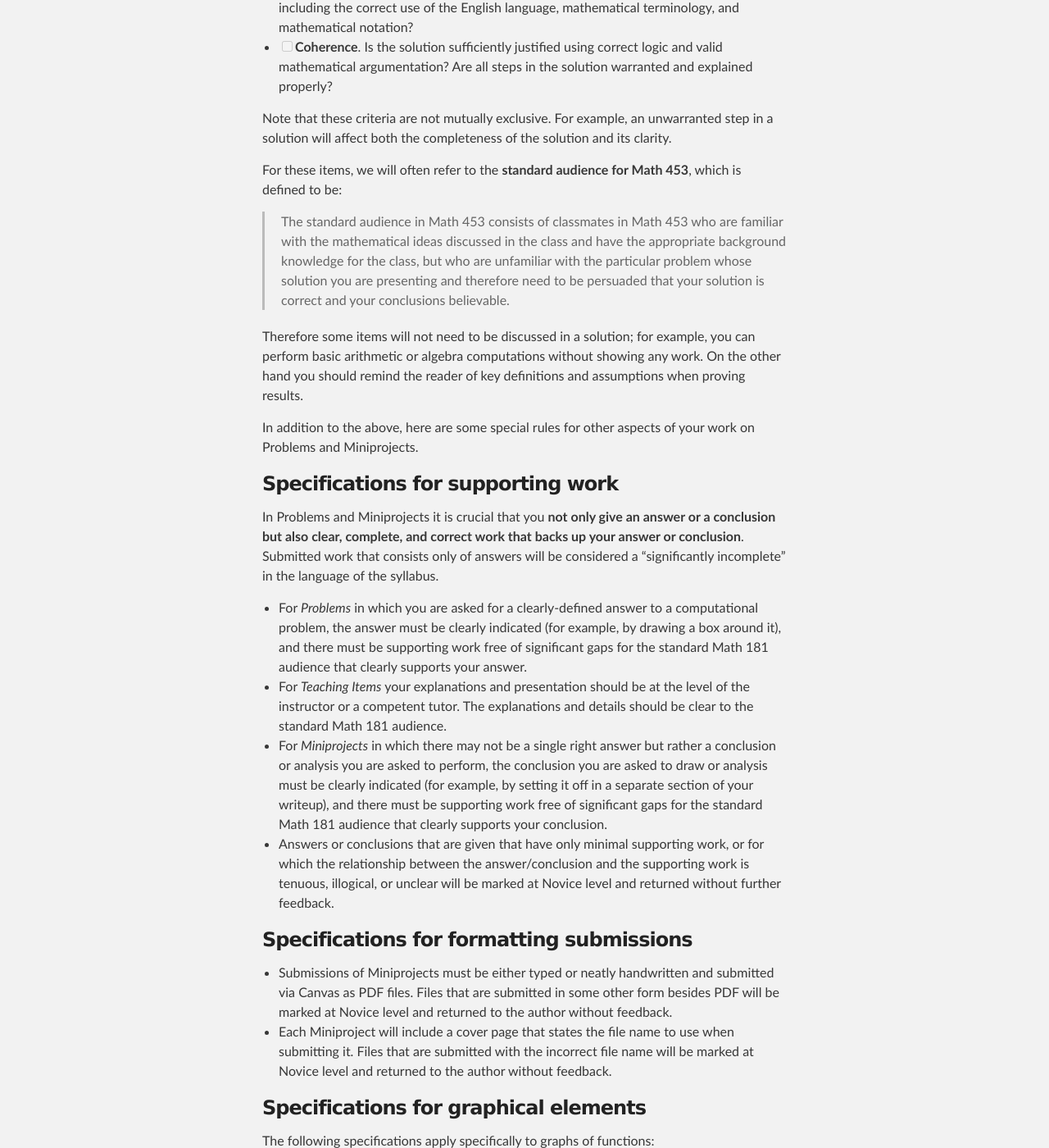
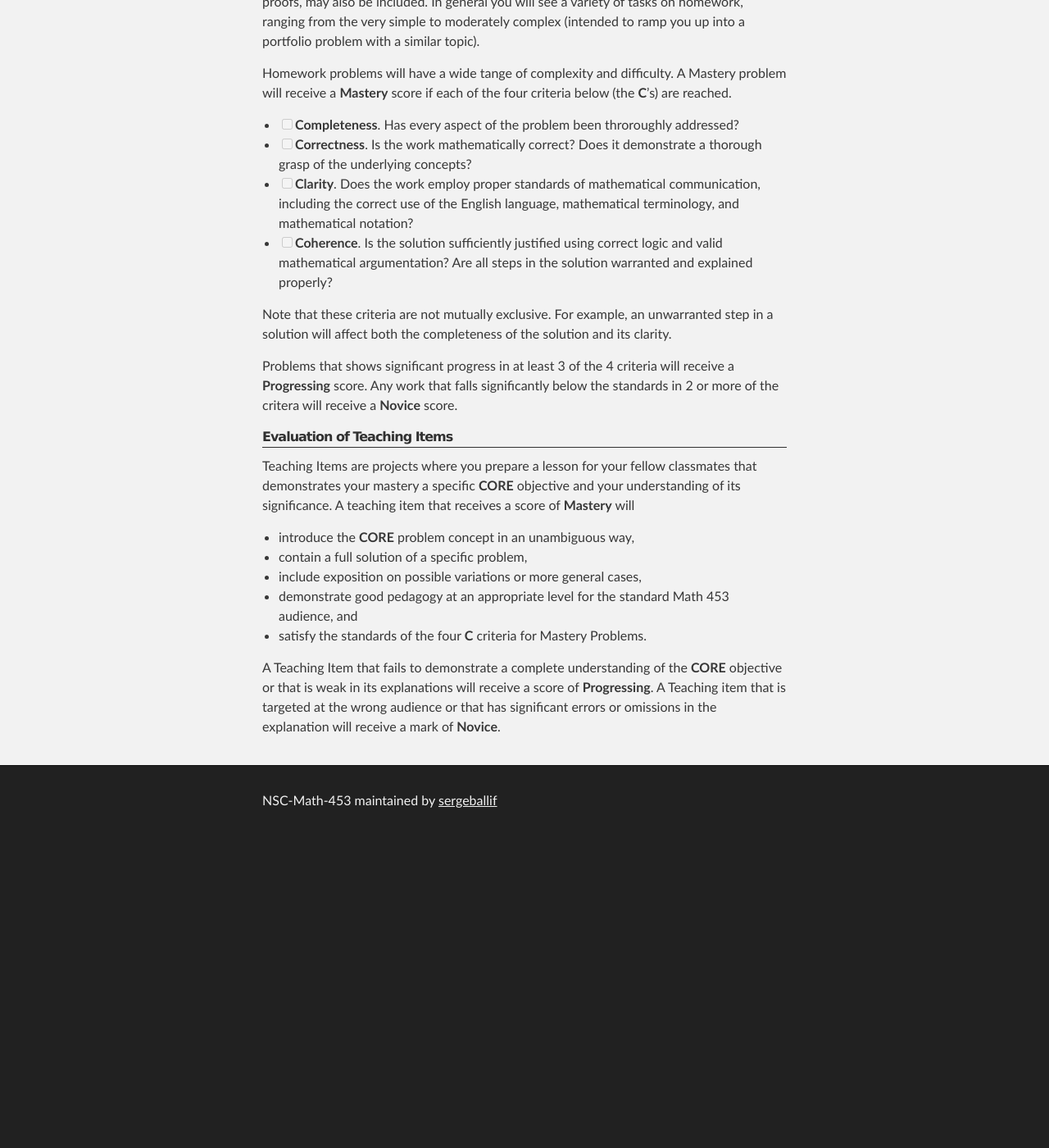
Before and after one commit to sergeballif/NSC-Math-453, a Jekyll site: the page built from Specifications.md, in a window 1280 px wide and 1400 px high, scrolled down 2857 px. Shown: the whole window at 82% size. Built offline with Jekyll 4.4.1, drawn with Linux system fonts in a browser that asks for light colours; formulas are drawn with MathJax 3; after the commit the page ends 3880 px from its top, so only the background shows below that; some of the changed text lies outside the part shown.

Commit message:
Update Specifications.md

```diff
--- a/Specifications.md
+++ b/Specifications.md
@@ -29,7 +29,7 @@
 
 Mastery Problems are completed as weekly homework assignments, and Teaching Items are projects that allow you to demonstrate mastery of CORE objectives at a deeper level. Mastery Problems and Teaching Items differ from other work in the class in that they are completed in an untimed environment. These problems involve written communication, and not just giving answers to problems. Therefore the specifications for work on these items are more complex and focus mainly on writing, communication, and style.
 
-### General rules for Mastery level work on Mastery Problems and Teaching Items
+## General Comments for Mastery level work on Mastery Problems and Teaching Items
 
 Attaining Mastery level on one of these items requires that you be aware of the four different kinds of error that can occur when doing significant work in mathematics.
 
@@ -38,14 +38,19 @@
 3. __Syntax error__. Syntax errors occur in one of two ways. First, they can occur as errors in English grammar, when the rules for language usage are not followed correctly, especially to the point that they obscure the thought process in the solution or introduce new errors. Second, they can occur as errors in the usage of mathematical notation, especially if the misuse of notation obscures the solution or introduces new errors. For example, in calculus the misuse of the pronoun "it" without clear reference to an antecedent is a particular problem (example: "It is increasing because it is positive"). In mathematical notation, syntax errors can be caused by switching variables mid-solution (for example, solving $3t = 9$ to get $x = 3$ is an error); by misusing function notation, mismatching parentheses, and a host of other possibilities.
 4. __Semantic error__. Semantic errors occur when the rules of the _grammar_ of a language are followed but the resulting statements are nonsensical or meaningless. For example, the statement "Colorless green ideas sleep furiously" is correct English syntax but has no meaning, therefore it represents a semantic error. In mathematics, a similarly semantically erroneous statement would be "The following graph can be factored". This is a semantic error because we don't "factor" graphs; we factor polynomials and integers, and to say we are "factoring a graph" is meaningless.
 
-In reality, these errors are closely linked together, and an error in one category usually introduces an error in one of the others. The general rule for Math 453 is: __Work on Problems and Miniprojects must be almost, if not  entirely free of all of the above kinds of error in order to be assessed as Mastery level; and there can be no significant instances of any of these errors.__ That is, a small number of minor errors can be tolerated as long as they do not make the answer incorrect or significantly obscure the thought process in the solution. But large numbers of minor errors, or a single instance of a major error, will result in the work being marked as _Progressing_ at best.
+In reality, these errors are closely linked together, and an error in one category usually introduces an error in one of the others. The general rule for Math 453 is: __Work on Mastery Problems and Teaching Items must be almost, if not  entirely free of all of the above kinds of error in order to be assessed as Mastery level; and there can be no significant instances of any of these errors.__ That is, a small number of minor errors can be tolerated as long as they do not make the answer incorrect or significantly obscure the thought process in the solution. But large numbers of minor errors, or a single instance of a major error, will result in the work being marked as _Progressing_ at best.
 
-Evaluation of homework solutions
+For these items, we will often refer to the __standard audience for Math 453__, which is defined to be:
+
+>The standard audience in Math 453 consists of classmates in Math 453 who are familiar with the mathematical ideas discussed in the class and have the appropriate background knowledge for the class, but who are unfamiliar with the particular problem whose solution you are presenting and therefore need to be persuaded that your solution is correct and your conclusions believable.
+
+Therefore some items will not need to be discussed in a solution; for example, you can perform basic arithmetic or algebra computations without showing any work. On the other hand you should remind the reader of key definitions and assumptions when proving results.
+
+## Evaluation of Master Problem Solutions
 
 Homework problems are generally aimed at demonstrating your ability to apply, analyze, and evaluate course concepts. Some creative activity, such as constructing mathematical proofs, may also be included. In general you will see a variety of tasks on homework, ranging from the very simple to moderately complex (intended to ramp you up into a portfolio problem with a similar topic).
 
-Homework problems will have a range of credit values attached to them, depending on the complexity and difficulty of the problem. Except for homework tasks that are very simple and require you just to complete a task (2 points or less), solutions will be graded on four criteria:
-
+Homework problems will have a wide tange of complexity and difficulty. A Mastery problem will receive a __Mastery__ score if each of the four criteria below (the __C__'s) are reached.
 
 - [ ] __Completeness__. Has every aspect of the problem been throroughly addressed?
 - [ ] __Correctness__. Is the work mathematically correct? Does it demonstrate a thorough grasp of the underlying concepts?
@@ -54,37 +59,16 @@
 
 Note that these criteria are not mutually exclusive. For example, an unwarranted step in a solution will affect both the completeness of the solution and its clarity.
 
-For these items, we will often refer to the __standard audience for Math 453__, which is defined to be:
+Problems that shows significant progress in at least 3 of the 4 criteria will receive a __Progressing__ score. Any work that falls significantly below the standards in 2 or more of the critera will receive a __Novice__ score.
 
->The standard audience in Math 453 consists of classmates in Math 453 who are familiar with the mathematical ideas discussed in the class and have the appropriate background knowledge for the class, but who are unfamiliar with the particular problem whose solution you are presenting and therefore need to be persuaded that your solution is correct and your conclusions believable.
+## Evaluation of Teaching Items
 
-Therefore some items will not need to be discussed in a solution; for example, you can perform basic arithmetic or algebra computations without showing any work. On the other hand you should remind the reader of key definitions and assumptions when proving results.
+Teaching Items are projects where you prepare a lesson for your fellow classmates that demonstrates your mastery a specific __CORE__ objective and your understanding of its significance. A teaching item that receives a score of __Mastery__ will
 
-In addition to the above, here are some special rules for other aspects of your work on Problems and Miniprojects.
+- introduce the __CORE__ problem concept in an unambiguous way,
+- contain a full solution of a specific problem,
+- include exposition on possible variations or more general cases,
+- demonstrate good pedagogy at an appropriate level for the standard Math 453 audience, and
+- satisfy the standards of the four __C__ criteria for Mastery Problems.
 
-### Specifications for supporting work
-
-In Problems and Miniprojects it is crucial that you __not only give an answer or a conclusion but also clear, complete, and correct work that backs up your answer or conclusion__. Submitted work that consists only of answers will be considered a "significantly incomplete" in the language of the syllabus.
-
-+ For _Problems_ in which you are asked for a clearly-defined answer to a computational problem, the answer must be clearly indicated (for example, by drawing a box around it), and there must be supporting work free of significant gaps for the standard Math 181 audience that clearly supports your answer.
-+ For _Teaching Items_ your explanations and presentation should be at the level of the instructor or a competent tutor. The explanations and details should be clear to the standard Math 181 audience.
-+ For _Miniprojects_ in which there may not be a single right answer but rather a conclusion or analysis you are asked to perform, the conclusion you are asked to draw or analysis must be clearly indicated (for example, by setting it off in a separate section of your writeup), and there must be supporting work free of significant gaps for the standard Math 181 audience that clearly supports your conclusion.
-+ Answers or conclusions that are given that have only minimal supporting work, or for which the relationship between the answer/conclusion and the supporting work is tenuous, illogical, or unclear will be marked at Novice level and returned without further feedback.
-
-### Specifications for formatting submissions
-
-+ Submissions of  Miniprojects must be either typed or neatly handwritten and submitted via Canvas as PDF files. Files that are submitted in some other form besides PDF will be marked at Novice level and returned to the author without feedback.
-+ Each Miniproject will include a cover page that states the file name to use when submitting it. Files that are submitted with the incorrect file name will be marked at Novice level and returned to the author without feedback.
-
-### Specifications for graphical elements
-
-The following specifications apply specifically to graphs of functions:
-
-+ Graphs must be situated in a viewing window that shows all the important facets of your graph and which does not include excessive "dead space".
-+ Both axes of the graph must be clearly labelled with three pieces of information: the _quantity being represented_, the _variable name_, and the _units_. A recommended way to format this information is `Quantity (variable) [units]` For example, a graph of a function v(t) that gives velocity v as a function of time t would have the horizontal axis labeled `Time (t) [seconds]` and the vertical axis labeled `Velocity (v) [m/sec]`.
-+ Both axes should include tick marks that are sufficiently labeled to show the scaling. Choose scale increments for both axes that are easy to read.
-+ If you are graphing more than one function on the same set of axes, each individual function must be clearly labeled.
-
-Graphs that are included in a writeup for a Problem or Miniproject _must_ satisfy all of these stylistic elements in order to be marked at Mastery level unless the context of the problem prohibits one or more of these elements being met. For example, if you are asked to draw a graph of a function but the function does not correspond to any real-world relationship and does not have units, then obviously your axis labels do not need to include the quantity or the units. (But they _should_ include the correct ...(line truncated)...
-
-For other graphical elements, such as diagrams or pictures, the element must be clearly labeled (preferably with a caption) and neatly rendered.
+A Teaching Item that fails to demonstrate a complete understanding of the __CORE__ objective or that is weak in its explanations will receive a score of __Progressing__. A Teaching item that is targeted at the wrong audience or that has significant errors or omissions in the explanation will receive a mark of __Novice__.
```
